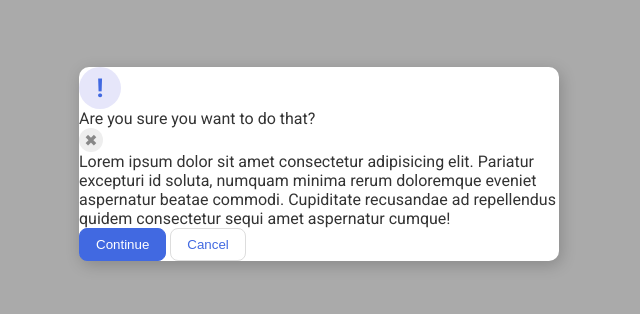
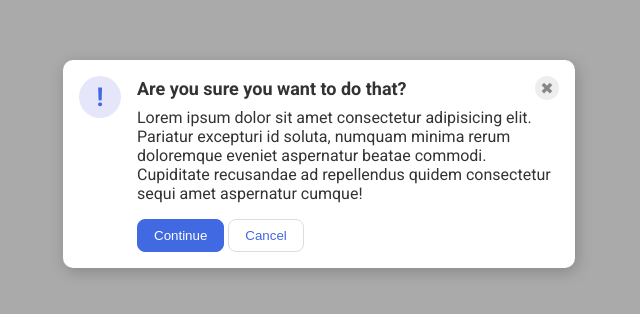
Before and after one commit to Artymanprince/flex, a plain HTML site: page 05-flex-modal/index.html in a window 1280 px wide. Shown: the part 236-550 px from the top of the page, without its empty margins (321-961 px from the left). Drawn offline with Linux system fonts and the light colour scheme.

Commit message:
5th Update on commiting

```diff
--- a/05-flex-modal/index.html
+++ b/05-flex-modal/index.html
@@ -9,12 +9,15 @@
 </head>
 <body>
   <div class="modal">
-    <div class="icon">!</div>
-    <div class="header">Are you sure you want to do that?</div>
-    <div class="close-button">✖</div>
-    <div class="text">Lorem ipsum dolor sit amet consectetur adipisicing elit. Pariatur excepturi id soluta, numquam minima rerum doloremque eveniet aspernatur beatae commodi. Cupiditate recusandae ad repellendus quidem consectetur sequi amet aspernatur cumque!</div>
-    <button class="continue">Continue</button>
-    <button class="cancel">Cancel</button>
+      <div class="icon">!</div>
+      <div class="container">
+      <div class="header">Are you sure you want to do that?
+        <div class="close-button">✖</div>
+      </div>
+      <div class="text">Lorem ipsum dolor sit amet consectetur adipisicing elit. Pariatur excepturi id soluta, numquam minima rerum doloremque eveniet aspernatur beatae commodi. Cupiditate recusandae ad repellendus quidem consectetur sequi amet aspernatur cumque!</div>
+      <button class="continue">Continue</button>
+      <button class="cancel">Cancel</button>
+    </div>
   </div>
 </body>
 </html>
--- a/05-flex-modal/style.css
+++ b/05-flex-modal/style.css
@@ -20,6 +20,9 @@ body {
   width: 480px;
   border-radius: 10px;
   box-shadow: 2px 4px 16px rgba(0,0,0,.2);
+  display: flex;
+  gap: 16px;
+  padding: 16px;
 }
 
 .icon {
@@ -33,6 +36,7 @@ body {
   display: flex;
   align-items: center;
   justify-content: center;
+  flex-shrink: 0;
 }
 
 .close-button {
@@ -64,3 +68,16 @@ button.cancel {
   border: 1px solid #ddd;
   color: royalblue;
 }
+
+.header {
+  display: flex;
+  align-items: center;
+  justify-content: space-between;
+  font-size: 18px;
+  font-weight: 700;
+  margin-bottom: 8px;
+}
+
+.text {
+  margin-bottom: 16px;
+}
```
